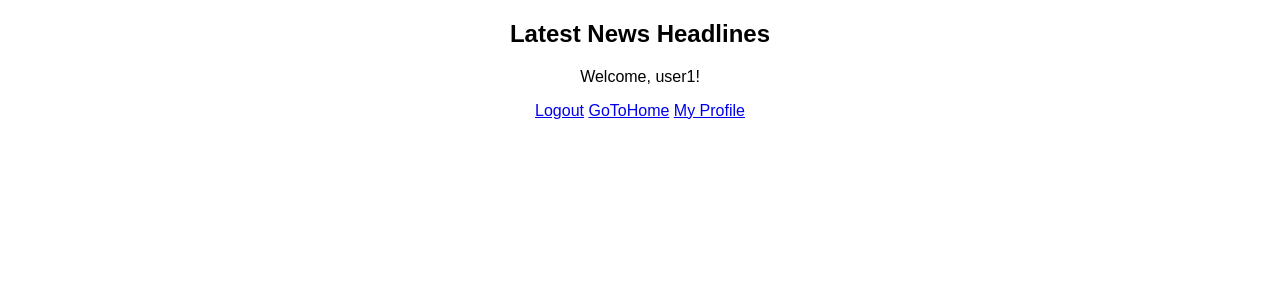
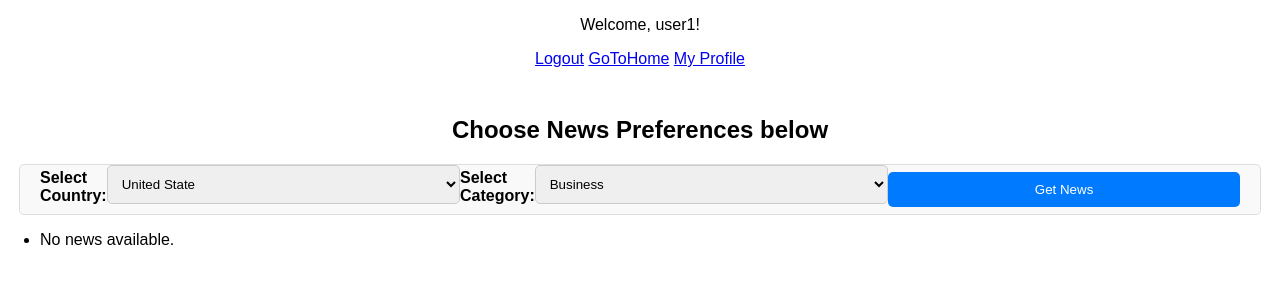
Before and after one commit to dtemilade/newshub, a Flask app: page /news in a window 1280 px wide. Shown: the top 300 px of the page. Run offline with Flask 3, Linux system fonts and the light colour scheme; a user stored in the database is signed in; data that the repository does not hold is empty.

Commit message:
updating commits

```diff
--- a/app.py
+++ b/app.py
@@ -1,3 +1,6 @@
+#generate more api keys using emails
+#let automatic logout redirect to login page and let country and category first be selected before showing news
+
 from newsapi import NewsApiClient
 from datetime import datetime, timedelta
 from flask_login import current_user, login_required, login_user, logout_user, LoginManager, UserMixin
@@ -18,7 +21,6 @@ app.config['SECRET_KEY'] = os.environ.get('SECRET_KEY', 'temi@1992')
 db = SQLAlchemy(app)
 login_manager = LoginManager(app)
 
-NEWS_API_KEY = os.environ.get('NEWS_API_KEY', '3fab37f0129b49cf8f3f922937b81368')
 NEWS_API_ENDPOINT = 'https://newsapi.org/v2/top-headlines'
 
 # User model definition
@@ -121,18 +123,33 @@ def register():
 
 
 
-@app.route('/news')
+@app.route('/news', methods=['GET', 'POST'])
 def news():
     if 'logged_in' not in session:
         return redirect(url_for('login'))
 
     try:
-        country = 'ng'
-        category = None
-        params = {'country': country, 'apiKey': NEWS_API_KEY}
+        country = request.args.get('country')
+        category = request.args.get('category')
 
-        if category:
-            params['category'] = category
+        if not country or not category:
+            return render_template('news.html', current_user=current_user)
+
+        news_api_keys = {
+            'us': '8e87a00915424e79b05acecb9cdc03e8',
+            'ng': '3fab37f0129b49cf8f3f922937b81368',
+            'zaf': '8e87a00915424e79b05acecb9cdc03e8',
+            'ken': '8e87a00915424e79b05acecb9cdc03e8',
+            'gha': '3fab37f0129b49cf8f3f922937b81368',
+            'rwa': '8e87a00915424e79b05acecb9cdc03e8',
+            'egy': '3fab37f0129b49cf8f3f922937b81368',
+            'eth': '8e87a00915424e79b05acecb9cdc03e8',
+            'mar': '3fab37f0129b49cf8f3f922937b81368',
+        }
+
+        NEWS_API_KEY = os.environ.get(news_api_keys.get(country), '8e87a00915424e79b05acecb9cdc03e8')
+
+        params = {'country': country, 'apiKey': NEWS_API_KEY, 'category': category}
 
         response = requests.get(NEWS_API_ENDPOINT, params=params)
 
@@ -145,6 +162,8 @@ def news():
 
     except Exception as e:
         return render_template('error.html')
+
+
 
 @app.before_request
 def update_session():
--- a/templates/news.html
+++ b/templates/news.html
@@ -10,14 +10,48 @@
 <body>
 <section class="hero">
     <div class="hero-content">
-				<h1>Latest News Headlines</h1>
         <p>Welcome, {{ current_user.username }}!</p>
         <a href="{{ url_for('logout') }}">Logout</a>
         <a href="{{ url_for('home') }}">GoToHome</a>
         <a href="{{ url_for('profile', user_id=current_user.id) }}">My Profile</a>
+        <h1><br>Choose News Preferences below</h1>
     </div>
 </section>
+
+<!-- News selection form -->
+<form action="{{ url_for('news') }}" method="GET" class="container" id="news-form">
+    <label for="country">Select Country:</label>
+    <select name="country" id="country">
+        <option value="us" {% if request.args.get('country') == 'us' %} selected {% endif %}>United State</option>
+        <option value="ng" {% if request.args.get('country') == 'ng' %} selected {% endif %}>Nigeria</option>
+        <option value="zaf" {% if request.args.get('country') == 'zaf' %} selected {% endif %}>South Africa</option>
+        <option value="ken" {% if request.args.get('country') == 'ken' %} selected {% endif %}>Kenya</option>
+        <option value="gha" {% if request.args.get('country') == 'gha' %} selected {% endif %}>Ghana</option>
+        <option value="rwa" {% if request.args.get('country') == 'rwa' %} selected {% endif %}>Rwanda</option>
+        <option value="egy" {% if request.args.get('country') == 'egy' %} selected {% endif %}>Egypt</option>
+        <option value="eth" {% if request.args.get('country') == 'eth' %} selected {% endif %}>Ethiopia</option>
+        <option value="mar" {% if request.args.get('country') == 'mar' %} selected {% endif %}>Morocco</option>
+    </select>
+
+    <label for="category">Select Category:</label>
+    <select name="category" id="category">
+        <option value="business" {% if request.args.get('category') == 'business' %} selected {% endif %}>Business</option>
+        <option value="entertainment" {% if request.args.get('category') == 'entertainment' %} selected {% endif %}>Entertainment</option>
+        <option value="general" {% if request.args.get('category') == 'general' %} selected {% endif %}>General</option>
+        <option value="health" {% if request.args.get('category') == 'health' %} selected {% endif %}>Health</option>
+        <option value="science" {% if request.args.get('category') == 'science' %} selected {% endif %}>Science</option>
+        <option value="technology" {% if request.args.get('category') == 'technology' %} selected {% endif %}>Technology</option>
+    </select>
+
+    <input type="submit" value="Get News">
+</form>
+
+<div id="timeout-notification" style="display: None;">
+    <p>Session Timeout in <span id="timeout-counter"></span> seconds</p>
+</div>
+
 <ul>
+    {% if headlines %}
         {% for headline in headlines %}
             <li>
                 <h2>{{ headline.title }}</h2>
@@ -27,7 +61,13 @@
                 <a href="{{ headline.url }}" target="_blank">Read More</a>
             </li>
         {% endfor %}
+    {% else %}
+        <li>No news available.</li>
+    {% endif %}
 </ul>
+
+
 <!-- My JS script -->
 <script src="{{ url_for('static', filename='script.js') }}"></script>
 </body>
+</html>
```
Also changed, not shown: static/script.js (+16 -48 lines). Lines whose indentation alone changed are shown as unchanged.
